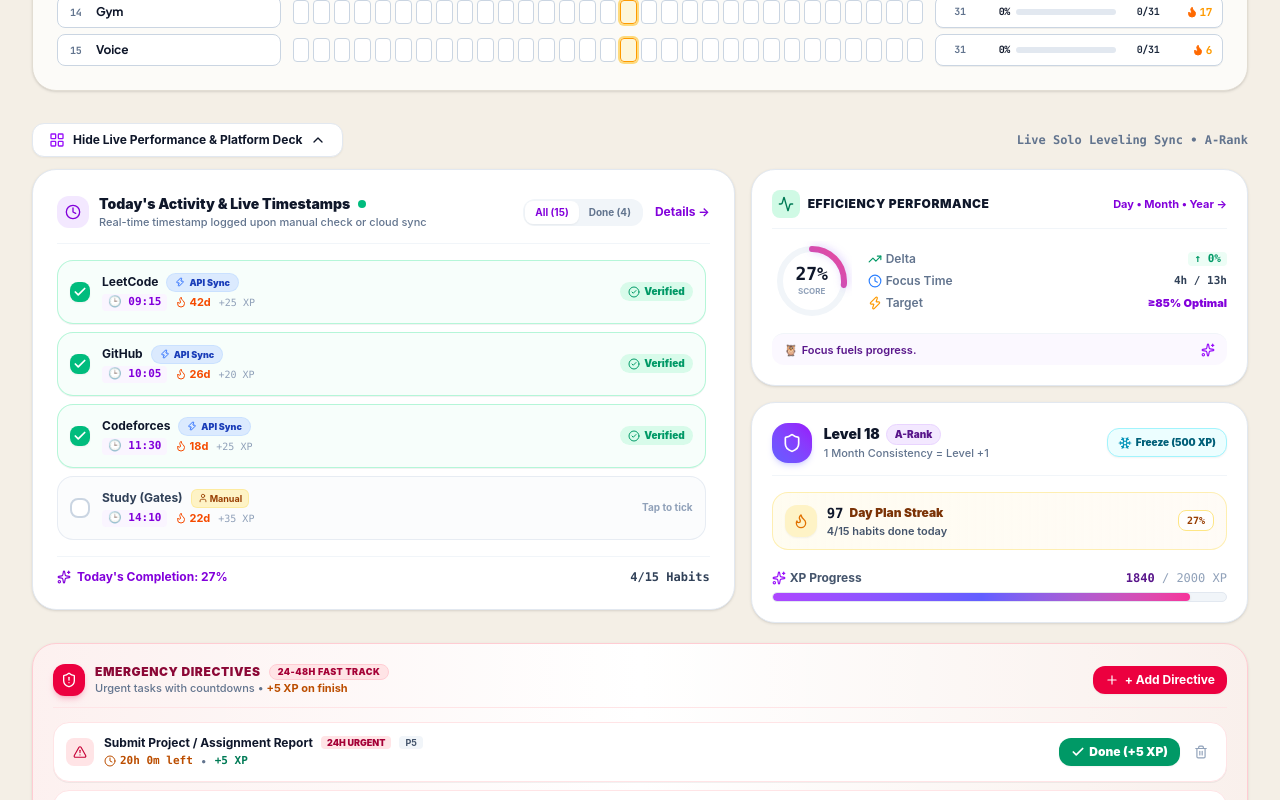
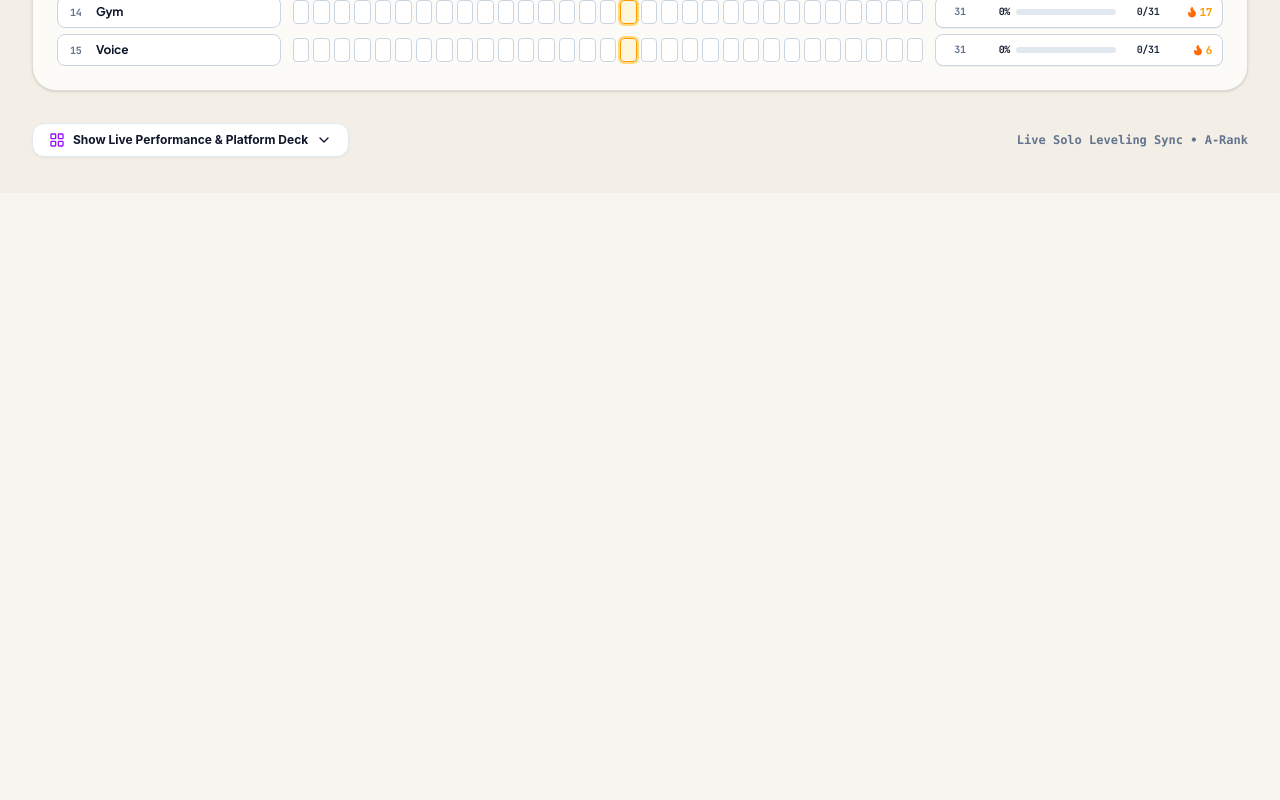
Before and after one commit to MrAditya-Singh/Streak, a React (Vite) app: page / in a window 1280 px wide. Shown: the part 1400-2200 px from the top of the page. After the commit the page ends 1593 px from the top, so only its background shows below. Built offline with nearby package versions, Linux system fonts and the light colour scheme; no server answers; the database is empty; a web font is replaced by a local one.

Commit message:
feat: keep Live Performance & Platform Deck closed by default

```diff
--- a/src/App.tsx
+++ b/src/App.tsx
@@ -83,7 +83,7 @@ export const App: React.FC = () => {
   // Dynamic Month & Year state synced to real-time date
   const [selectedMonth, setSelectedMonth] = useState<string>(currentRealMonth);
   const [selectedYear, setSelectedYear] = useState<number>(currentRealYear);
-  const [showFullWidgetsPanel, setShowFullWidgetsPanel] = useState<boolean>(true);
+  const [showFullWidgetsPanel, setShowFullWidgetsPanel] = useState<boolean>(false);
 
   // Dynamic days in selected month
   const daysInMonth = useMemo(() => {
```
